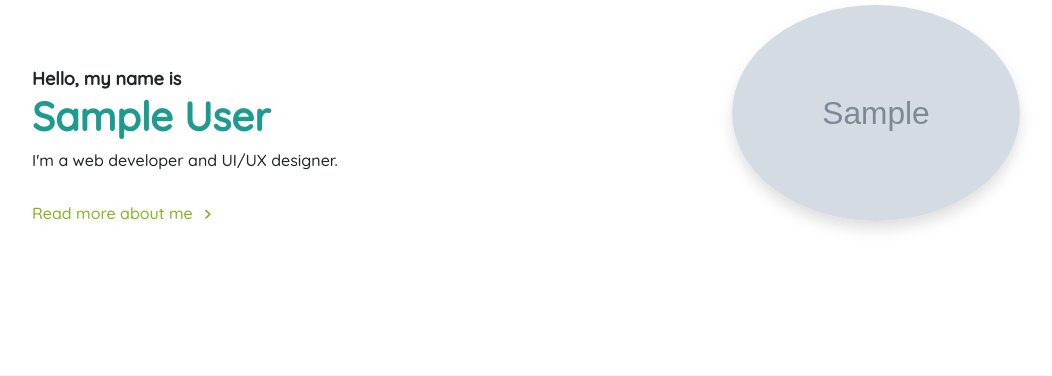
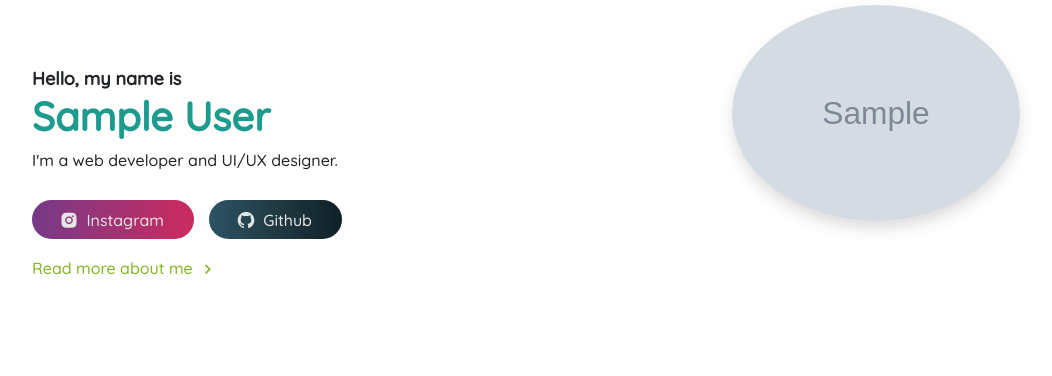
Before and after one commit to samsabellano/portfolio, a Django app: page /home/ in a window 1280 px wide. Shown: the part 205-581 px from the top of the page, without its empty margins (98-1150 px from the left). Run offline with Django 3.2, Linux system fonts and the light colour scheme; tables that the repository leaves empty hold one stand-in row (values such as "Sample post"); grey boxes marked "Sample" are stand-in pictures; some libraries are stand-ins or nearby versions.

Commit message:
final commit

```diff
--- a/mysite/templates/mysite/main.html
+++ b/mysite/templates/mysite/main.html
@@ -65,7 +65,23 @@
                                 <h2 class="_banner_name">{{ user.user_first_name }} {{ user.user_last_name }}</h2>
                                 <p>I'm a web developer and UI/UX designer.</p>
                             </div>
-
+                            <div class="_social_link d-flex flex-wrap">
+                                <div class="pb-3">
+                                    <a href="{{ user.user_instagram_link }}" class="btn _btn_instagram
+                                        {% if not user.user_instagram_link %}disabled{% endif %}" target="_blank">
+                                        <i class='bx bxl-instagram-alt rounded-circle'></i>
+                                        Instagram
+                                    </a>
+                                </div>
+                                <div class="pb-3">
+                                    <a href="{{ user.user_github_link }}"
+                                        class="btn _btn_github float-left {% if not user.user_github_link %}disabled{% endif %}"
+                                        target="_blank">
+                                        <i class='bx bxl-github'></i>
+                                        Github
+                                    </a>
+                                </div>
+                            </div>
                             <a href="{% url 'mysite:about_me' %}" class="_read_more">
                                 Read more about me
                                 <i class='bx bx-chevron-right'></i>
```
